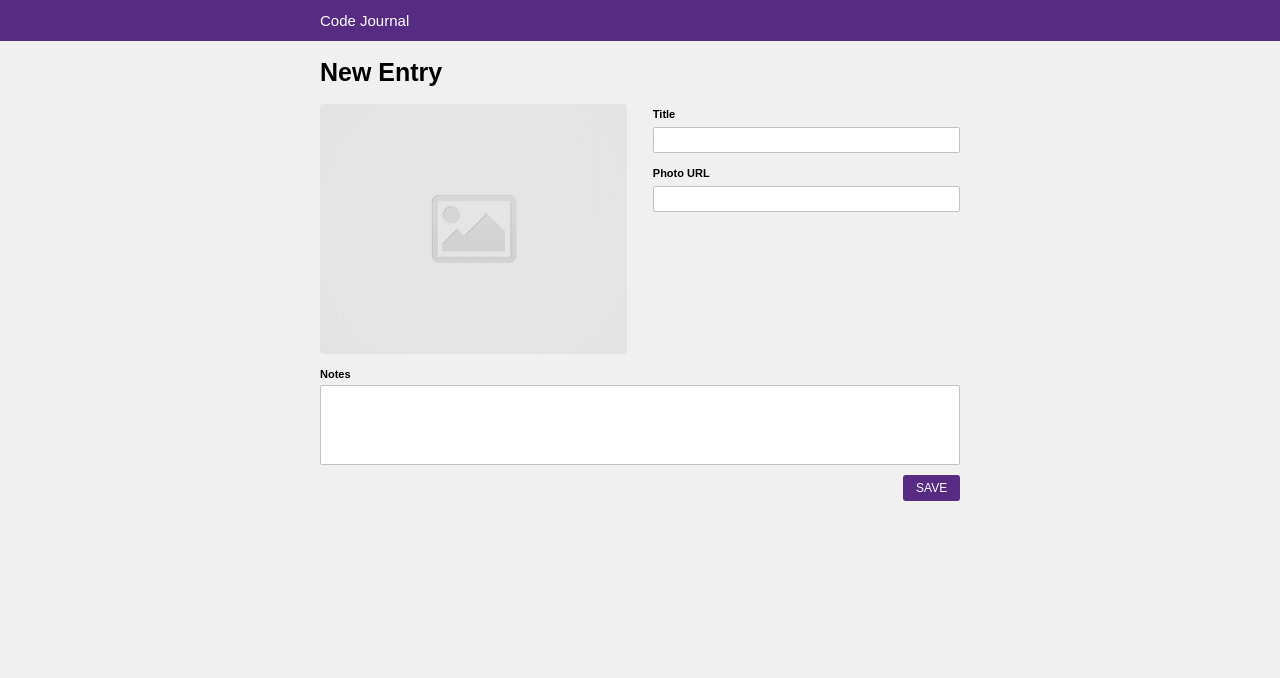
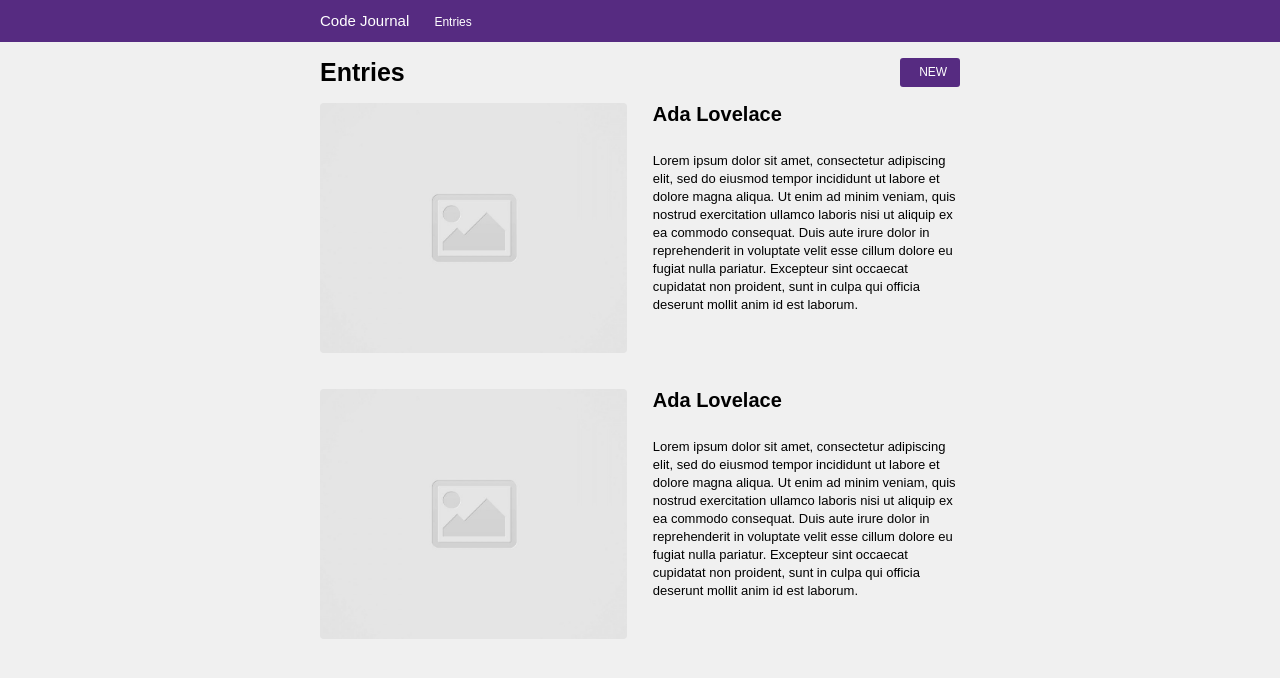
Before and after one commit to CollinHovey/code-journal, a website: page index.html in a window 1280 px wide. Drawn offline with Linux system fonts and the light colour scheme.

Commit message:
Completed CSS Side

```diff
--- a/css/layout.css
+++ b/css/layout.css
@@ -23,6 +23,30 @@ img {
   width: 100%;
   max-height: 210px;
   border-radius: 4px;
+}
+
+li {
+  list-style: none;
+}
+
+.row-entries {
+  display: flex;
+  justify-content: space-between;
+  margin-top: 5%;
+  margin-bottom: 5%;
+}
+
+.entries-container {
+  margin-left: 5%;
+  margin-right: 5%;
+}
+
+ul.header-nav {
+  display: flex;
+  align-items: center;
+  padding: 0;
+  margin-left: 5%;
+  margin-top: 0;
 }
 
 @media screen and (min-width: 768px) {
@@ -51,8 +75,35 @@ img {
     margin-right: 20%;
   }
 
-  h2 {
-    margin-left: 20%;
+  .row-entries {
+    margin-top: 0;
+    margin-bottom: 0;
+  }
+
+  .entries-container {
+    display: flex;
+    flex-direction: column;
+    justify-content: center;
+    margin-left: 25%;
+    margin-right: 25%;
+  }
+
+  ul.header-nav {
+    margin-left: 25%;
+  }
+
+  ul.entries-list {
+    display: flex;
+    justify-content: space-between;
+  }
+
+  li.entries-list {
+    display: flex;
+    flex-direction: column;
+  }
+
+  h1.entry-name {
+    margin-top: 0;
   }
 }
 
@@ -71,15 +122,32 @@ textarea {
   margin-bottom: 0.5rem;
 }
 
-h2 {
-  margin-top: 0;
-  margin-bottom: 0;
-  padding-top: 0.75rem;
-  padding-bottom: 0.75rem;
-  padding-left: 5%;
-}
-
 form {
   padding-left: 5%;
   padding-right: 5%;
 }
+
+button.entries-button {
+  color: white;
+  background-color: #562b81;
+  border: none;
+  font-size: 12px;
+}
+
+.header-main {
+  margin-right: 2%;
+}
+
+ul.entries-list {
+  padding: 0;
+}
+
+p {
+  font-size: 13px;
+  line-height: 18px;
+}
+
+h1.entry-name {
+  font-size: 20px;
+  margin-right: none;
+}
--- a/css/styles.css
+++ b/css/styles.css
@@ -70,3 +70,20 @@ button.submit:hover {
 textarea#notes {
   font-family: sans-serif;
 }
+
+button.entries-new {
+  background-color: #562b81;
+  color: white;
+  border-radius: 3px;
+  max-width: 60px;
+  font-size: 12px;
+  border: none;
+  padding-top: 1%;
+  padding-bottom: 1%;
+  padding-right: 3%;
+  padding-left: 3%;
+}
+
+h1.entries-header {
+  margin: 0;
+}
--- a/index.html
+++ b/index.html
@@ -20,8 +20,14 @@
   </header>
   <main>
     <div class="column-full">
-      <div data-view="entry-form" class="entry-form">
-        <div class="header"><h2>Code Journal</h2></div>
+      <div class="header">
+        <ul class="header-nav">
+          <li class="header-main"><h2>Code Journal</h2></li>
+          <li><button class="entries-button">Entries</button></li>
+        </ul>
+
+      </div>
+      <div data-view="entry-form" class="entry-form hidden">
         <form>
           <div class="row">
             <h1>New Entry</h1>
@@ -44,6 +50,31 @@
           </div>
         </form>
       </div>
+      <div data-view="entries" class="entries-container column-half-entries">
+        <div class="row-entries">
+          <h1 class="entries-header">Entries</h1>
+          <button class="entries-new">NEW</button>
+        </div>
+        <div class="row">
+          <ul class="entries-list">
+            <li class="column-half"><img src="images/placeholder-image-square.jpg" alt="placehoder"></li>
+            <li class="entries-list column-half">
+              <h1 class="entry-name">Ada Lovelace</h1>
+              <p>Lorem ipsum dolor sit amet, consectetur adipiscing elit, sed do eiusmod tempor incididunt ut labore et dolore magna aliqua. Ut enim ad minim veniam, quis nostrud exercitation ullamco laboris nisi ut aliquip ex ea commodo consequat. Duis aute irure dolor in reprehenderit in voluptate velit esse cillum dolore eu fugiat nulla pariatur. Excepteur sint occaecat cupidatat non proident, sunt in culpa qui officia deserunt mollit anim id est laborum.</p>
+            </li>
+          </ul>
+          <ul class="entries-list">
+            <li class="column-half"><img src="images/placeholder-image-square.jpg" alt="placehoder"></li>
+            <li class="entries-list column-half">
+              <h1 class="entry-name">Ada Lovelace</h1>
+              <p>Lorem ipsum dolor sit amet, consectetur adipiscing elit, sed do eiusmod tempor incididunt ut labore et dolore
+                magna aliqua. Ut enim ad minim veniam, quis nostrud exercitation ullamco laboris nisi ut aliquip ex ea commodo
+                consequat. Duis aute irure dolor in reprehenderit in voluptate velit esse cillum dolore eu fugiat nulla pariatur.
+                Excepteur sint occaecat cupidatat non proident, sunt in culpa qui officia deserunt mollit anim id est laborum.</p>
+            </li>
+          </ul>
+        </div>
+      </div>
     </div>
   </main>
   <script src="js/data.js"></script>
```
